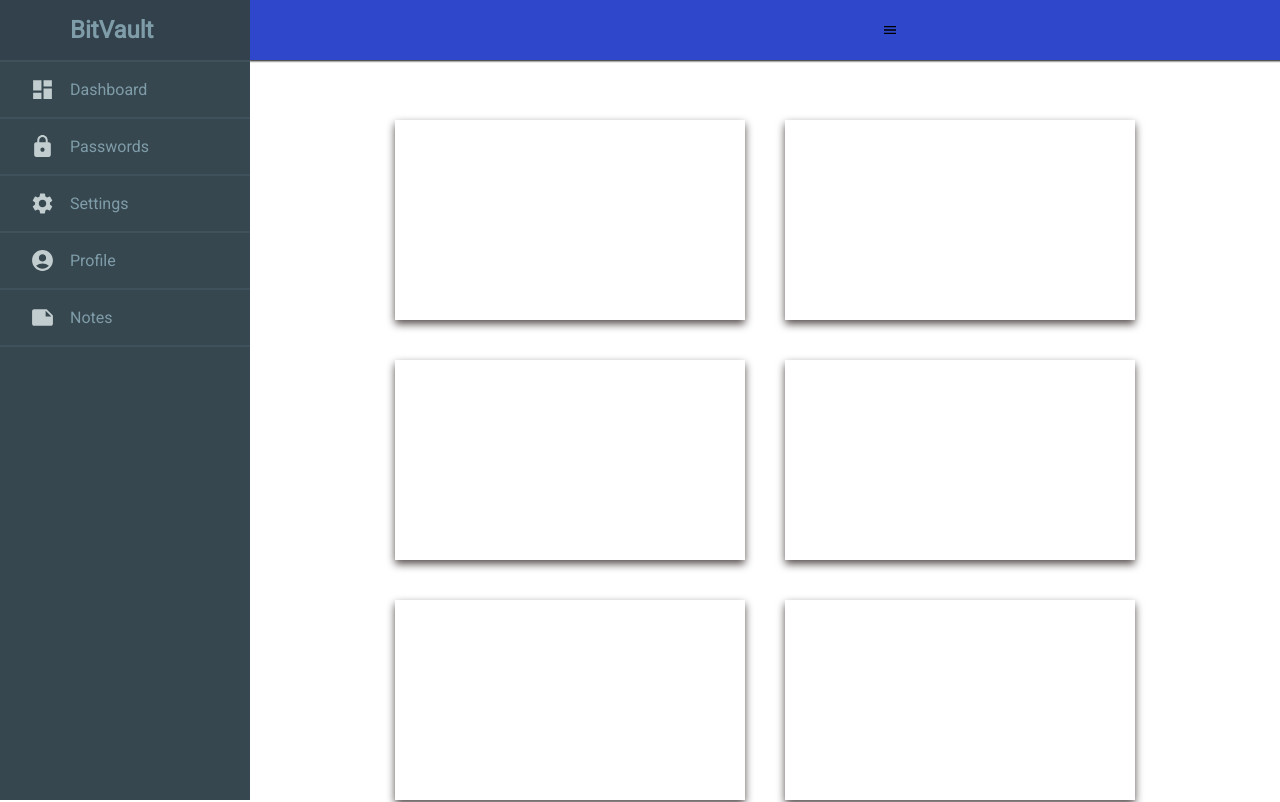
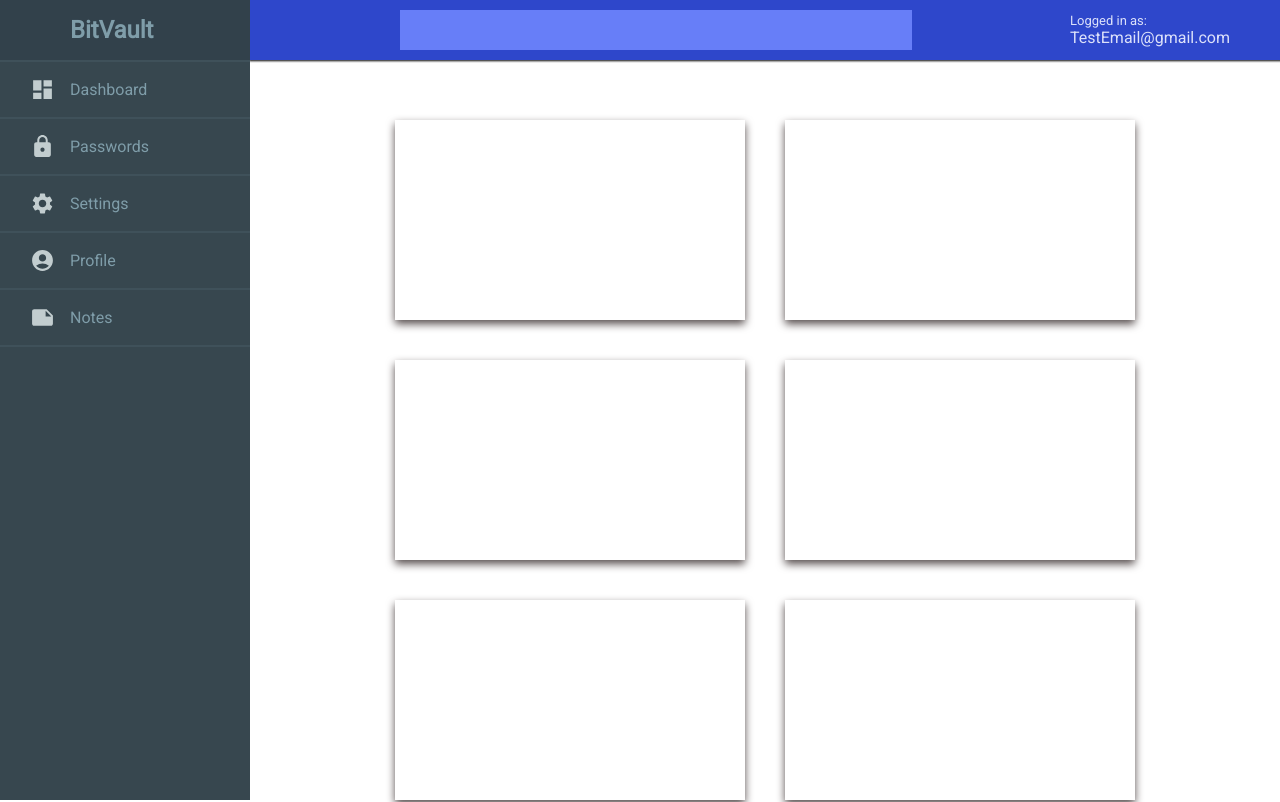
Before and after one commit to Tiqur/BitVault-Frontend, a React (Create React App) app in the folder bitvault/: page /dashboard in a window 1280 px wide. Shown: the top 802 px of the page. Built offline with nearby package versions, Linux system fonts and the light colour scheme.

Commit message:
Navbar searchbar and user status

```diff
--- a/bitvault/src/components/NavBar.jsx
+++ b/bitvault/src/components/NavBar.jsx
@@ -2,14 +2,12 @@ import styled from 'styled-components';
 import { Link } from 'react-router-dom';
 import { MdMenu } from 'react-icons/md';
 import FlexDiv from '../components/FlexDiv';
-
 
 const NavDiv = styled(FlexDiv)`
     position: fixed;
     width: 100%;
     background-color: #2E47CB;
     min-height: 60px;
-    justify-content: center;
     align-items: center;
     filter: drop-shadow(-1px 1px 1px #000000);
 `
@@ -19,16 +17,22 @@ const SearchDiv = styled(FlexDiv)`
     background-color: #677EF8;
     width: 40%;
     height: 40px;
+    align-items: center;
     justify-content: center;
-    align-items: center;
+    margin-left: 150px;
+
+    @media (max-width: 991px) {
+        display: none;
+    }
 `
 
 
 const SearchBox = styled.input`
     border: none;
-    background-color: red;
+    background-color: #677EF8;
     width: 83%;
     height: 40px;
+    color: #c0cafa;
 
 
     &:focus {
@@ -47,20 +51,48 @@ const Title = styled(Link)`
         display: none;
     }
 `
+const TextLink = styled(Link)`
+    font-size: ${props => props.large ? 'medium' : 'small'};
+    color: #dce1fa;
+    text-decoration: none;
+    font-family: 'Roboto';
+    text-overflow: ellipsis;
+`
+
+const LoggedInContainer = styled(FlexDiv)`
+    display: flex;
+    flex-direction: column;
+    width: 350px;
+    position: absolute;
+    right: 110px;
+`
+
+
+const LoggedInBox = (props) => {
+    return (
+        <LoggedInContainer>
+            <TextLink>Logged in as: </TextLink>
+            <TextLink large>{props.children}</TextLink>
+        </LoggedInContainer>
+    )
+}
+
 
 const openNav = () => {
     document.getElementsByClassName("SideBarContainer")[0].style.display = "flex";
 }
 
 const NavBar = () => {
+    const email = "TestEmail@gmail.com";
     return (
         <NavDiv>
-            <MdMenu onClick={openNav} />
+            <MdMenu size={45} onClick={openNav} className="primary-exit"/>
             <Title>BitVault</Title>
             {/* Only for Desktop */}
-            {/* <SearchDiv>
+            <SearchDiv>
                 <SearchBox />
-            </SearchDiv> */}
+            </SearchDiv>
+            <LoggedInBox>{email}</LoggedInBox>
         </NavDiv>
     )
 }
--- a/bitvault/src/components/SideBar.jsx
+++ b/bitvault/src/components/SideBar.jsx
@@ -82,7 +82,7 @@ const SideElement = (props) => {
     if (props.primary) {
         return (
             <PrimaryTitleDiv>
-                <NavLink primary>BitVault</NavLink>
+                <NavLink>BitVault</NavLink>
                 <MdClose size={35} onClick={exitSideBar} className="react-icons primary-exit"/>
             </PrimaryTitleDiv>
         )
```
